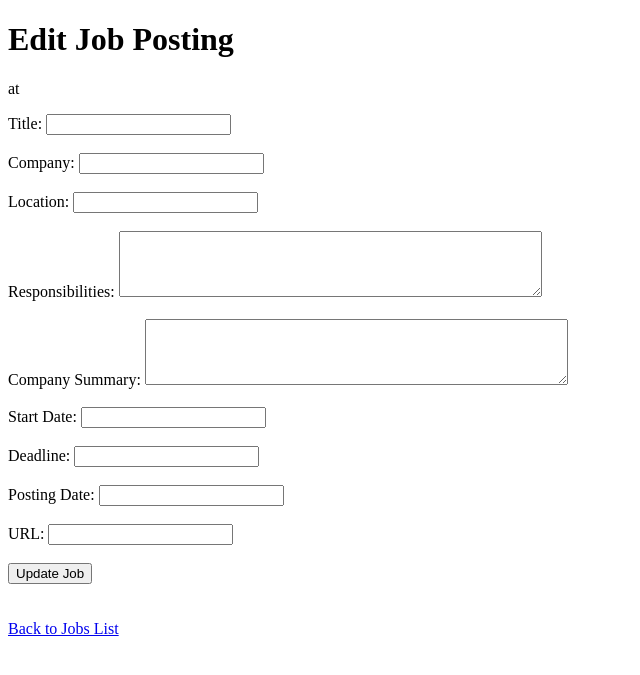
After one commit to lime02lime/JobTracker, a Flask app: template templates/edit_job.html in a window 1280 px wide. The commit adds this page. Shown: the top 675 px of the page, without its empty margins (0-640 px from the left). Run offline with Flask 3, Linux system fonts and the light colour scheme; the template is opened without the code that fills it, so the values that code supplies are empty.

Commit message:
various changes
Initialize the database upon app startup, if it doesn't already exist.
Added functionality and html template to edit existing entries.

```diff
--- a/app.py
+++ b/app.py
@@ -1,8 +1,8 @@
-from flask import Flask, request, render_template
+from flask import Flask, request, render_template, redirect, url_for
 import pandas as pd
 import sqlite3
 from scraper import scrape_url, scrape_text
-from database import export_excel, url_exists_in_db
+from database import export_excel, url_exists_in_db, initialize_database
 
 
 app = Flask(__name__)
@@ -39,10 +39,44 @@ def view_jobs():
     df = pd.read_sql('SELECT * FROM job_applications', conn)
     return render_template('view_jobs.html', jobs=df.to_dict(orient='records'))
 
+@app.route('/edit/<int:id>', methods=['GET', 'POST'])
+def edit(id):
+    conn = sqlite3.connect('jobs.db')
+    conn.row_factory = sqlite3.Row  # This allows you to access columns by name
+    job = conn.execute('SELECT * FROM job_applications WHERE id = ?', (id,)).fetchone()
+
+    if request.method == 'POST':
+        title = request.form['title']
+        company = request.form['company']
+        location = request.form['location']
+        responsibilities = request.form['responsibilities']
+        company_summary = request.form['company_summary']
+        start_date = request.form['start_date']
+        deadline = request.form['deadline']
+        posting_date = request.form['posting_date']
+        url = request.form['url']
+
+        conn.execute('''
+            UPDATE job_applications
+            SET Title = ?, Company = ?, Location = ?, Responsibilities = ?,
+                Company_Summary = ?, Start_Date = ?, Deadline = ?, Posting_Date = ?, URL = ?
+            WHERE id = ?
+        ''', (title, company, location, responsibilities, company_summary, start_date, deadline, posting_date, url, id))
+        conn.commit()
+        conn.close()
+
+        return redirect(url_for('view_jobs'))
+
+    job_dict = dict(job) #convert to dict so that when we load the edit page, we can pre-fill the text boxes with the existing entries.
+    conn.close()
+    return render_template('edit_job.html', job=job_dict)
+
+
 @app.route('/export_jobs')
 def export_jobs():
     export_excel()
     return render_template('jobs_exported.html')
 
 if __name__ == '__main__':
+    initialize_database()
     app.run(debug=True)
--- a/scraper.py
+++ b/scraper.py
@@ -19,7 +19,7 @@ def scrape_url(url):
         body = soup.body
         elements = []
         if body:
-            for tag in body.find_all(['h1', 'h2', 'h3', 'h4', 'h5', 'h6', 'p'], recursive=True):
+            for tag in body.find_all(['h1', 'h2', 'h3', 'h4', 'h5', 'h6', 'p', 'li'], recursive=True):
                 elements.append(tag.get_text(strip=True))
 
         #Combine title and text:
@@ -36,7 +36,6 @@ def scrape_url(url):
         return None
 
 def scrape_text(page_text, url):
-    print("Key Responsibilities" in page_text)
     info = return_info(page_text)
     info["URL"] = url
     return info
@@ -46,7 +45,7 @@ def return_info(page_text):
     completion = client.chat.completions.create(
         model="gpt-3.5-turbo",
         messages=[
-            {"role": "system", "content": "You will be provided with the text from a job posting. Return the following details about the job: Title, Company, Location (or region, if exact location not found), Responsibilities, Company Summary (not about their equal opportunities), Start Date (such as year, season), Deadline (year/season/rolling if specific date not available), Posting Date. If any of the information cannot be found in the text, respond with Not Found."},
+            {"role": "system", "content": "You will be provided with the text from a job posting. Return the following details about the job: Title, Company, Location (or region, if exact location not found), Responsibilities, Company_Summary (not about their equal opportunities), Start_Date (such as year, season), Deadline (year/season/rolling if specific date not available), Posting_Date. If any of the information cannot be found in the text, respond with Not Found."},
             {"role": "system", "name":"example_user", "content": example_text1},
             {"role": "system", "name": "example_assistant", "content": example_response1},
             {"role": "system", "name":"example_user", "content": example_text2},
@@ -68,13 +67,16 @@ def return_info(page_text):
 
 def create_dict(response):
     lines = response.strip().split('\n')
-    job_details = {}
+    keys = ['Title', 'Company', 'Location', 'Responsibilities', 'Company_Summary', 'Start_Date', 'Deadline', 'Posting_Date', 'URL']
+    job_details = dict.fromkeys(keys)
 
     for line in lines:
         # Split each line into key and value based on the first colon encountered
         parts = line.split(':', 1)
         if len(parts) == 2:
             key = parts[0].strip()
+            if key not in job_details:
+                continue
             value = parts[1].strip()
             job_details[key] = value
 
@@ -118,10 +120,10 @@ Title: Full-Time Analyst Program.
 Company: BlackRock.
 Location: EMEA.
 Responsibilities: The program is a two-year experience to empower and support Analysts in connecting their personal passions and strengths to BlackRock’s mission, principles, and purpose. The program includes an orientation, joining teams, ongoing training, and professional development to contribute to BlackRock's collective purpose. Candidates can apply for up to two functions within the program.
-Company Summary: BlackRock is a global investment management corporation.
-Start Date: Not Found.
+Company_Summary: BlackRock is a global investment management corporation.
+Start_Date: Not Found.
 Deadline: Not Found.
-Posting Date: 10 July 2024.
+Posting_Date: 10 July 2024.
 """
 
 example_text2 = """
@@ -163,10 +165,10 @@ Title: Graduate Software Engineer.
 Company: BAE Systems.
 Location: Barrow-in-Furness (Cumbria), New Malden (London), Frimley (Surrey), Broad Oak (Hampshire), Warton (Lancashire) and Brough (Hull).
 Responsibilities: As a Graduate Software Engineer, you will develop cutting-edge software for hardware, participating in the product lifecycle from design to integration, and collaborate with Electronic and Systems engineers to ensure flawless performance in complex systems.
-Company Summary: BAE Systems is a global defense and aerospace company, specializing in advanced technology solutions for military and commercial customers.
-Start Date: January/April 2025.
+Company_Summary: BAE Systems is a global defense and aerospace company, specializing in advanced technology solutions for military and commercial customers.
+Start_Date: January/April 2025.
 Deadline: Rolling.
-Posting Date: Not Found.
+Posting_Date: Not Found.
 """
 
 #TEST CODE:
--- /dev/null
+++ b/templates/edit_job.html
@@ -0,0 +1,44 @@
+<!DOCTYPE html>
+<html lang="en">
+<head>
+    <meta charset="UTF-8">
+    <meta name="viewport" content="width=device-width, initial-scale=1.0">
+    <title>Edit Job Posting</title>
+</head>
+<body>
+    <h1>Edit Job Posting</h1>
+    <p>{{ job['Title'] }} at {{ job['Company'] }}</p>
+    <form action="/edit/{{ job['id'] }}" method="post">
+        <label for="title">Title:</label>
+        <input type="text" id="title" name="title" value="{{ job['Title'] }}"><br><br>
+
+        <label for="company">Company:</label>
+        <input type="text" id="company" name="company" value="{{ job['Company'] }}"><br><br>
+
+        <label for="location">Location:</label>
+        <input type="text" id="location" name="location" value="{{ job['Location'] }}"><br><br>
+
+        <label for="responsibilities">Responsibilities:</label>
+        <textarea id="responsibilities" name="responsibilities" rows="4" cols="50" maxlength="15000">{{ job['Responsibilities'] }}</textarea><br><br>
+
+        <label for="company_summary">Company Summary:</label>
+        <textarea id="company_summary" name="company_summary" rows="4" cols="50" maxlength="15000">{{ job['Company_Summary'] }}</textarea><br><br>
+
+        <label for="start_date">Start Date:</label>
+        <input type="text" id="start_date" name="start_date" value="{{ job['Start_Date'] }}"><br><br>
+
+        <label for="deadline">Deadline:</label>
+        <input type="text" id="deadline" name="deadline" value="{{ job['Deadline'] }}"><br><br>
+
+        <label for="posting_date">Posting Date:</label>
+        <input type="text" id="posting_date" name="posting_date" value="{{ job['Posting_Date'] }}"><br><br>
+
+        <label for="url">URL:</label>
+        <input type="text" id="url" name="url" value="{{ job['URL'] }}"><br><br>
+
+        <button type="submit">Update Job</button>
+    </form>
+    <br></br>
+    <a href="/view_jobs">Back to Jobs List</a>
+</body>
+</html>
--- a/templates/index.html
+++ b/templates/index.html
@@ -16,6 +16,7 @@
         <br><br>
         <button type="submit">Add Job</button>
     </form>
+    <br><br>
     <form action="/view_jobs" method="get">
         <button type="submit">View Jobs</button>
     </form>
```
Also changed, not shown: database.py (+22 -0 lines), templates/view_jobs.html (+4 -3 lines), jobs.db (deleted), 1 other file.
